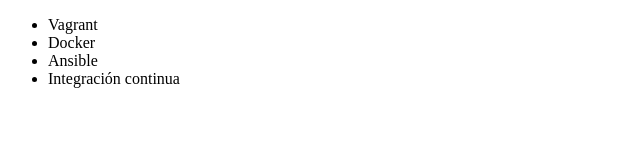
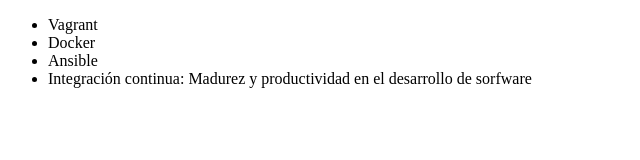
Before and after one commit to SantiagoGZ29/Alura, a plain HTML site: page index.html in a window 1280 px wide. Shown: the whole page, without its empty margins (0-640 px from the left). Drawn offline with Linux system fonts and the light colour scheme.

Commit message:
Ultimo curso renombrado

```diff
--- a/index.html
+++ b/index.html
@@ -9,7 +9,7 @@
             <li>Vagrant</li>
             <li>Docker</li>
             <li>Ansible</li>
-            <li>Integración continua</li>
+            <li>Integración continua: Madurez y productividad en el desarrollo de sorfware</li>
         </ul>
     </body>
 </html>
```
